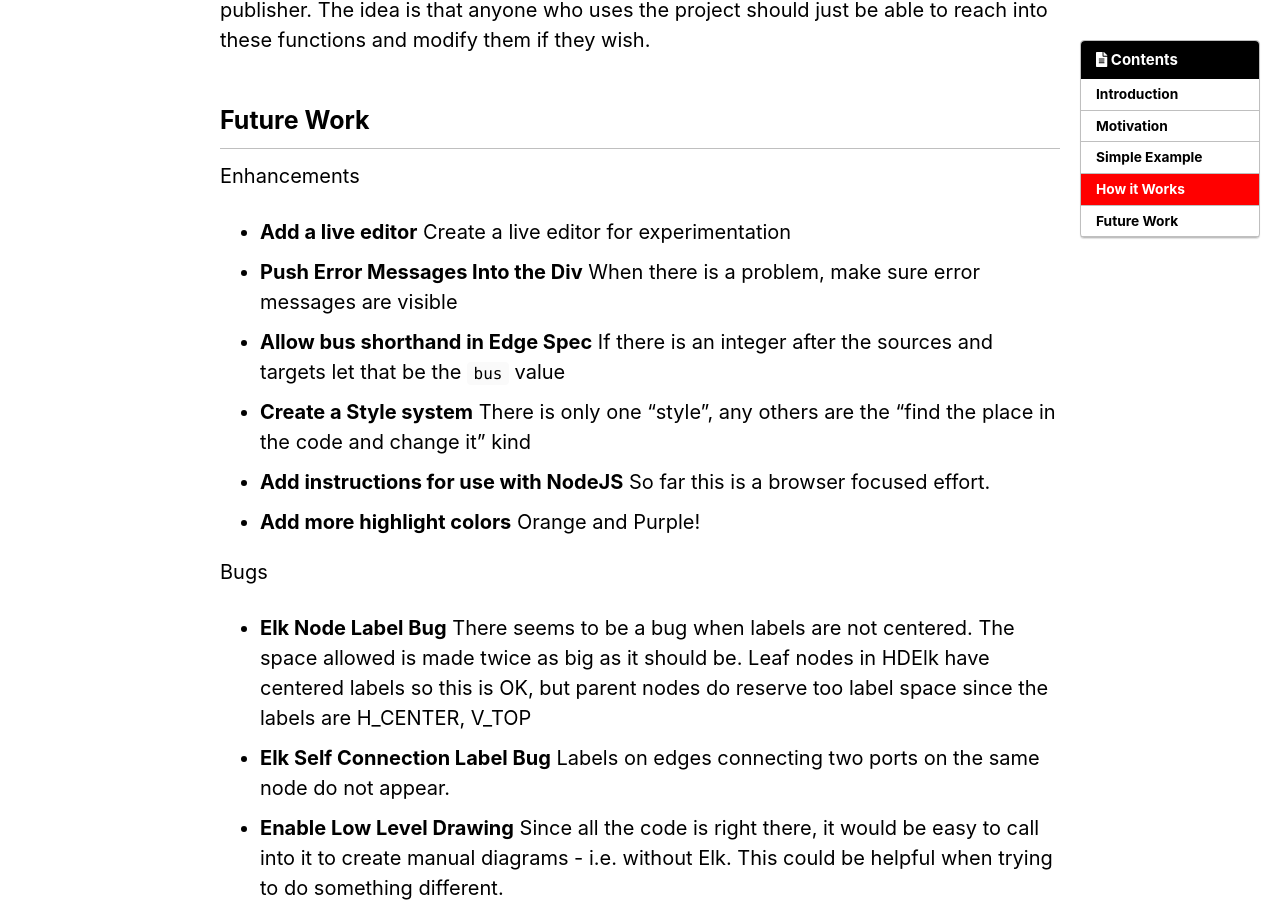
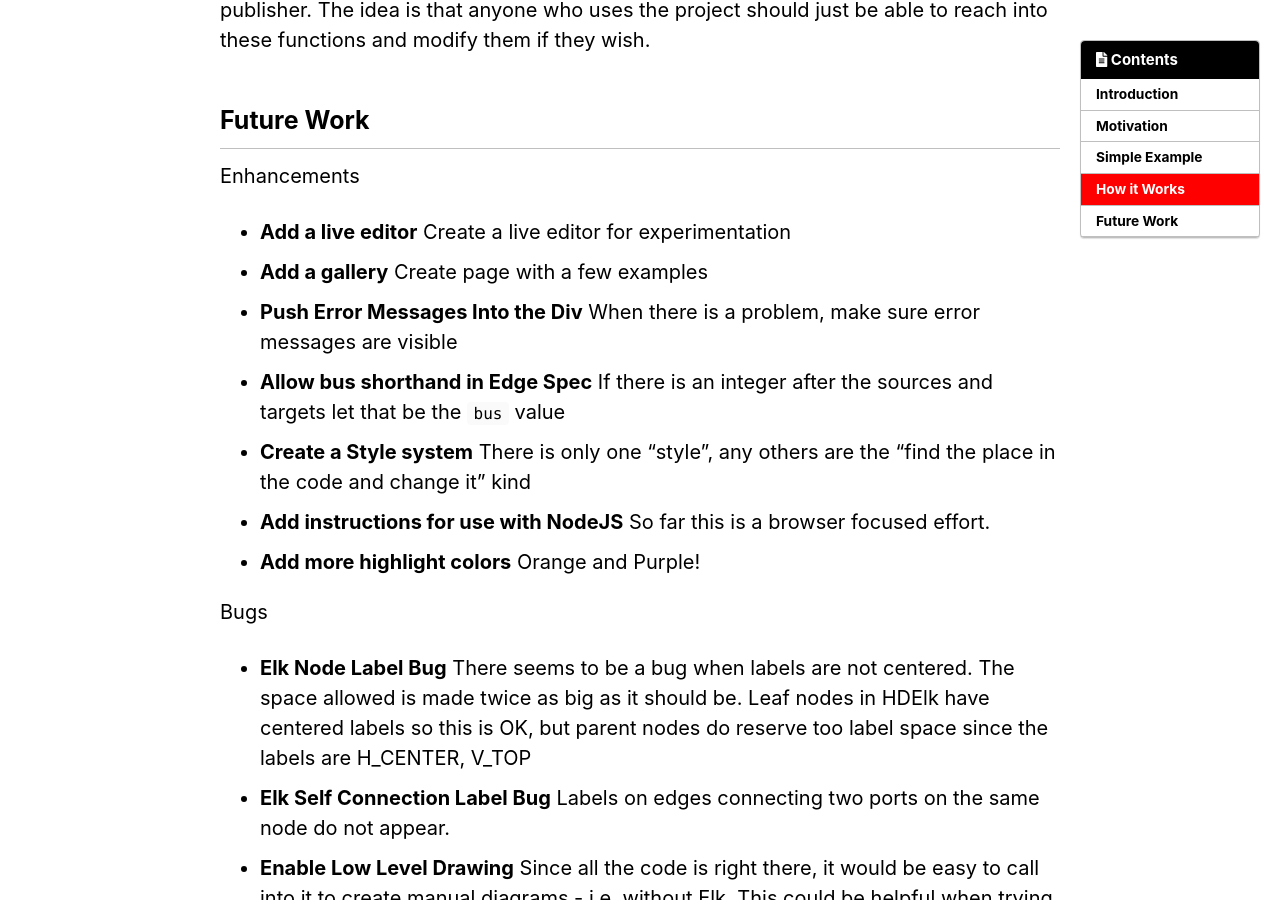
Before and after one commit to davidthings/hdelk, a Jekyll site: the page built from docs/top.md, in a window 1280 px wide and 900 px high, scrolled down 6366 px. Built offline with Jekyll 4.4.1, drawn with Linux system fonts in a browser that asks for light colours; cached includes are drawn as plain includes; nearby versions of some CDN libraries; a script that is not in the unit is left out; the list of posts is cut into pages by our own code; our own code applies the rules of GitHub Pages for plain Markdown files.

Commit message:
future work - add gallery

```diff
--- a/docs/top.md
+++ b/docs/top.md
@@ -235,6 +235,7 @@ The two main functions that do HDElk work are `transform()` and `diagram()` both
 Enhancements
 
 - **Add a live editor** Create a live editor for experimentation
+- **Add a gallery** Create page with a few examples
 - **Push Error Messages Into the Div** When there is a problem, make sure error messages are visible
 - **Allow bus shorthand in Edge Spec** If there is an integer after the sources and targets let that be the `bus` value
 - **Create a Style system** There is only one "style", any others are the "find the place in the code and change it" kind
```
